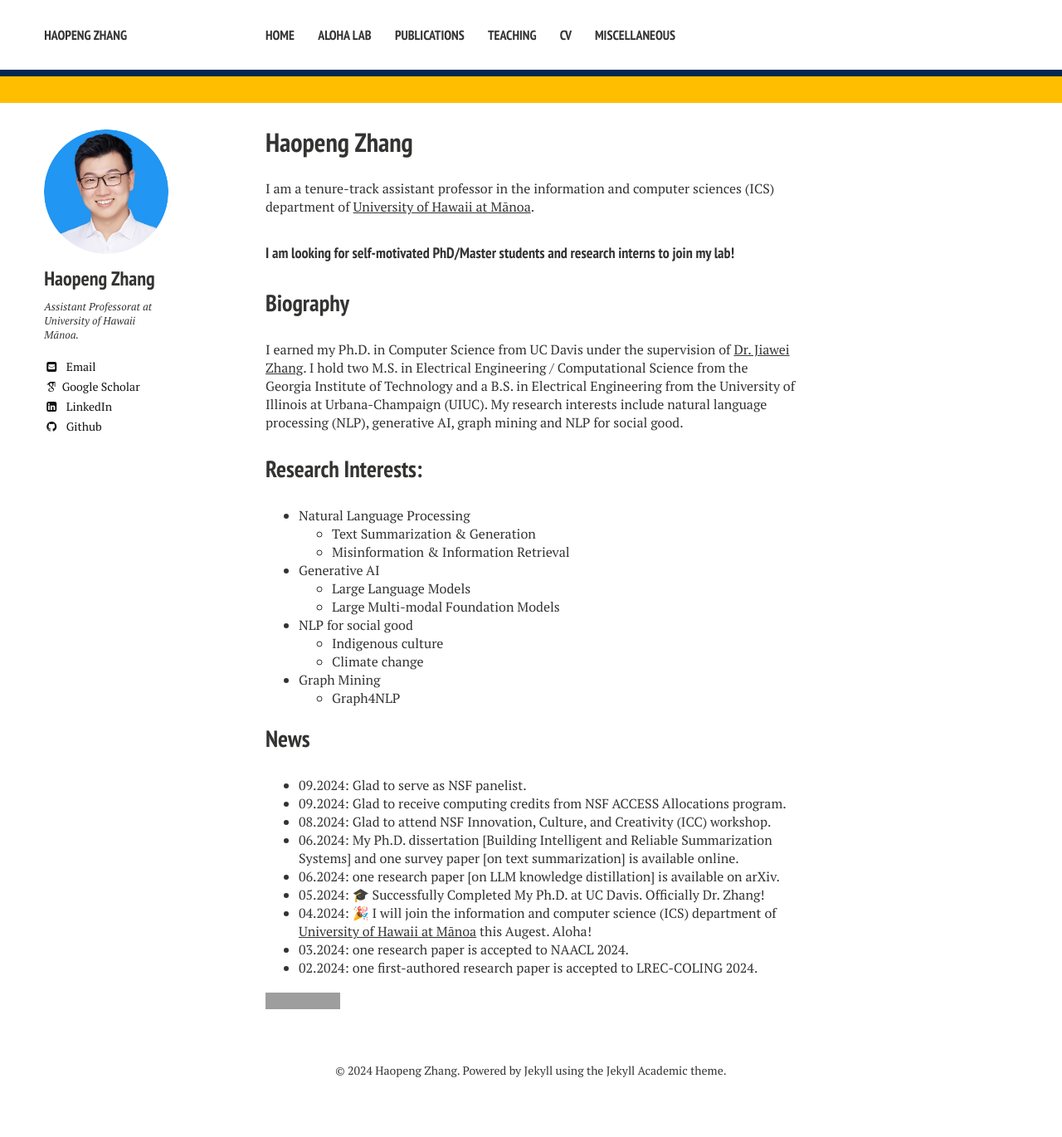
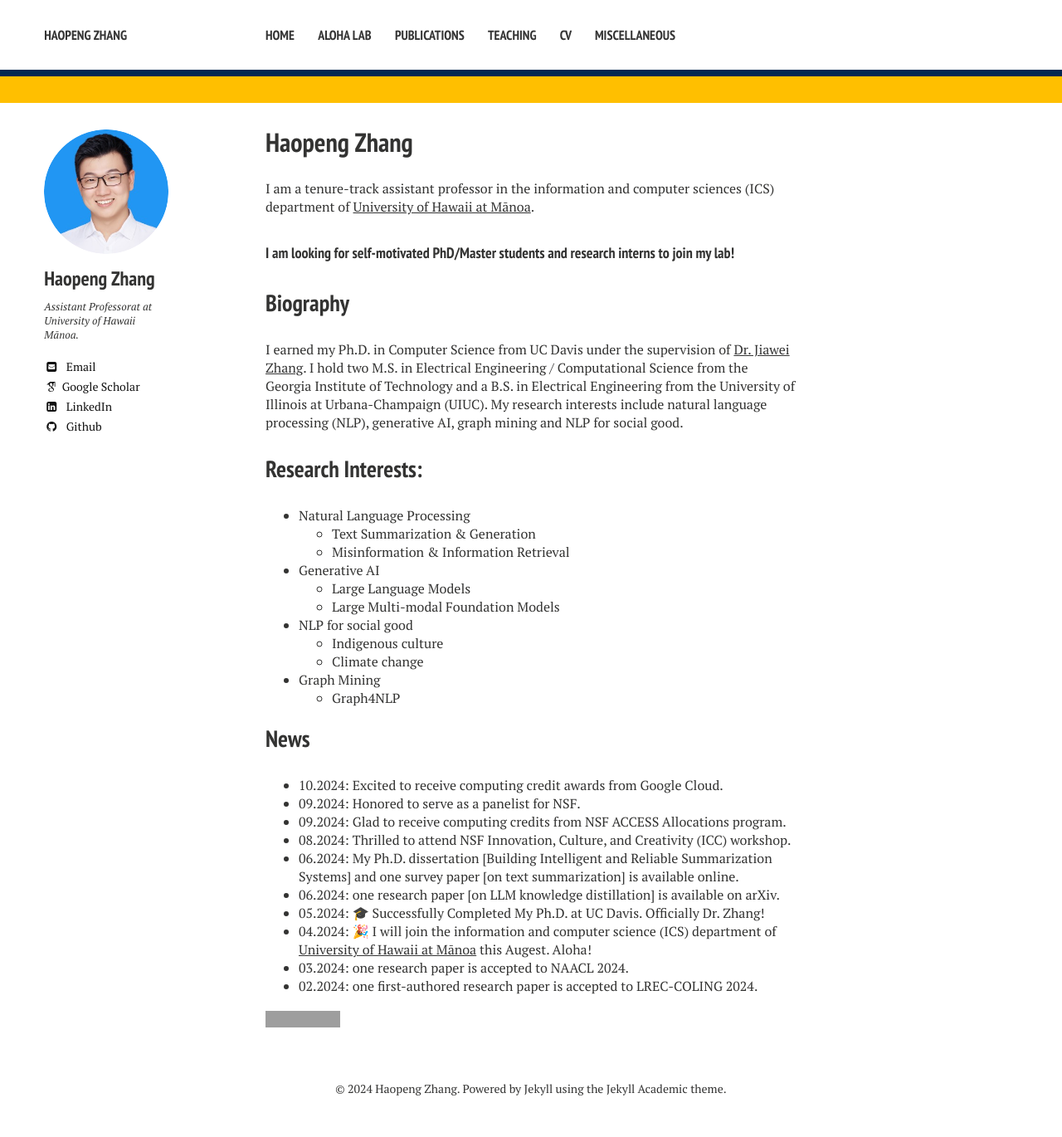
Before and after one commit to hpzhang94/hpzhang94.github.io, a Jekyll site: the page built from index.md, in a window 1280 px wide. Shown: the whole page at 83% size. Built offline with Jekyll 4.4.1, drawn with Linux system fonts in a browser that asks for light colours; nearby versions of some CDN libraries; some web fonts are replaced; before the commit the page ends 1348 px from its top, so only the background shows below that; grey boxes are pictures that could not be loaded.

Commit message:
news update

```diff
--- a/index.md
+++ b/index.md
@@ -30,9 +30,10 @@ I earned my Ph.D. in Computer Science from UC Davis under the supervision of <a
 	- Graph4NLP
 
 ## News
-- 09.2024: Glad to serve as NSF panelist.
+- 10.2024: Excited to receive computing credit awards from Google Cloud.
+- 09.2024: Honored to serve as a panelist for NSF.
 - 09.2024: Glad to receive computing credits from NSF ACCESS Allocations program.
-- 08.2024: Glad to attend NSF Innovation, Culture, and Creativity (ICC) workshop.
+- 08.2024: Thrilled to attend NSF Innovation, Culture, and Creativity (ICC) workshop.
 - 06.2024: My Ph.D. dissertation <a href = "https://escholarship.org/uc/item/7zn0b66s" target="_blank">[Building Intelligent and Reliable Summarization Systems]</a> and one survey paper <a href = "https://arxiv.org/abs/2406.11289" target="_blank">[on text summarization]</a> is available online.
 - 06.2024: one research paper <a href = "https://arxiv.org/abs/2406.12169" target="_blank">[on LLM knowledge distillation]</a> is available on arXiv.
 - 05.2024: 🎓 Successfully Completed My Ph.D. at UC Davis. Officially Dr. Zhang!
```
